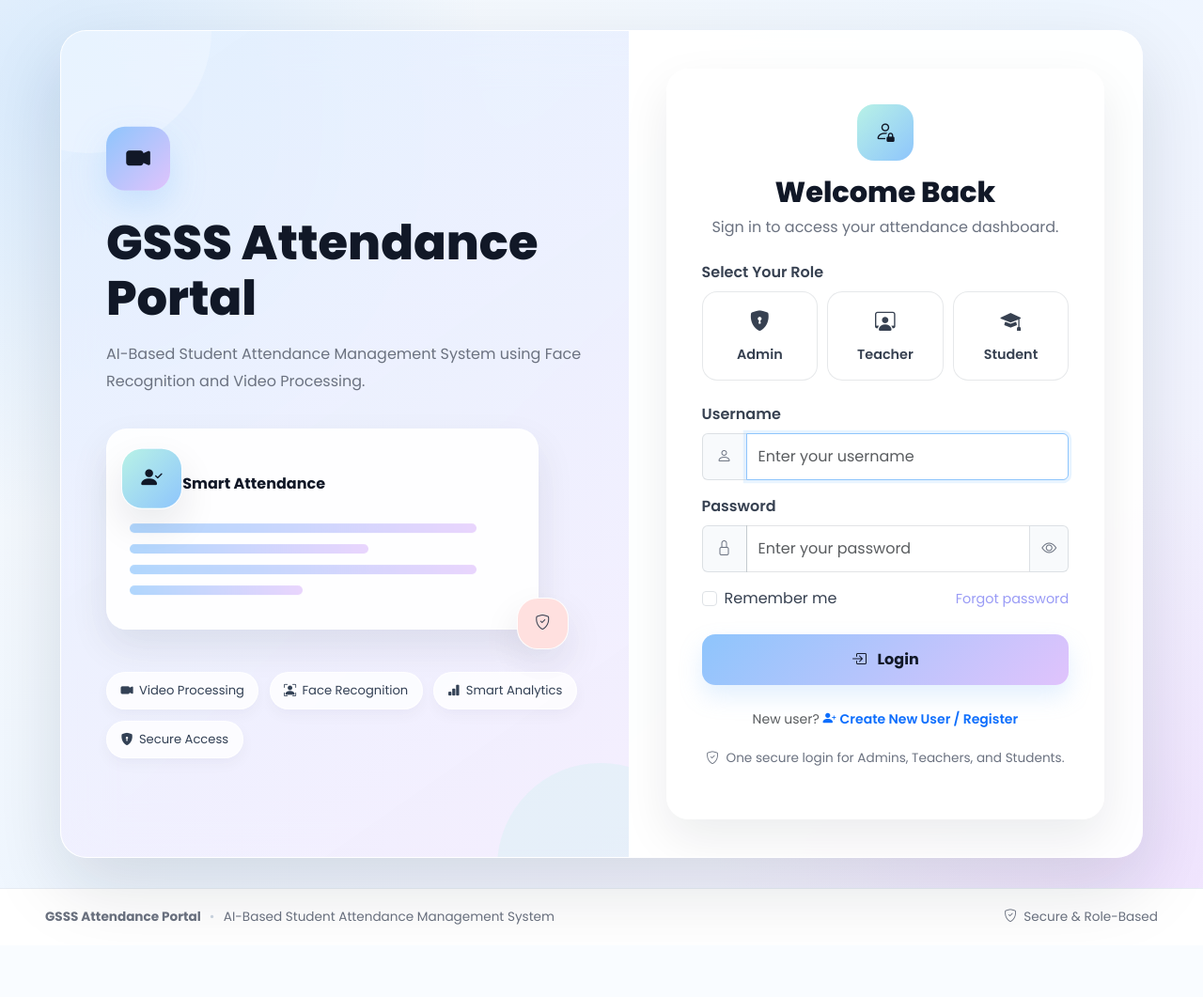
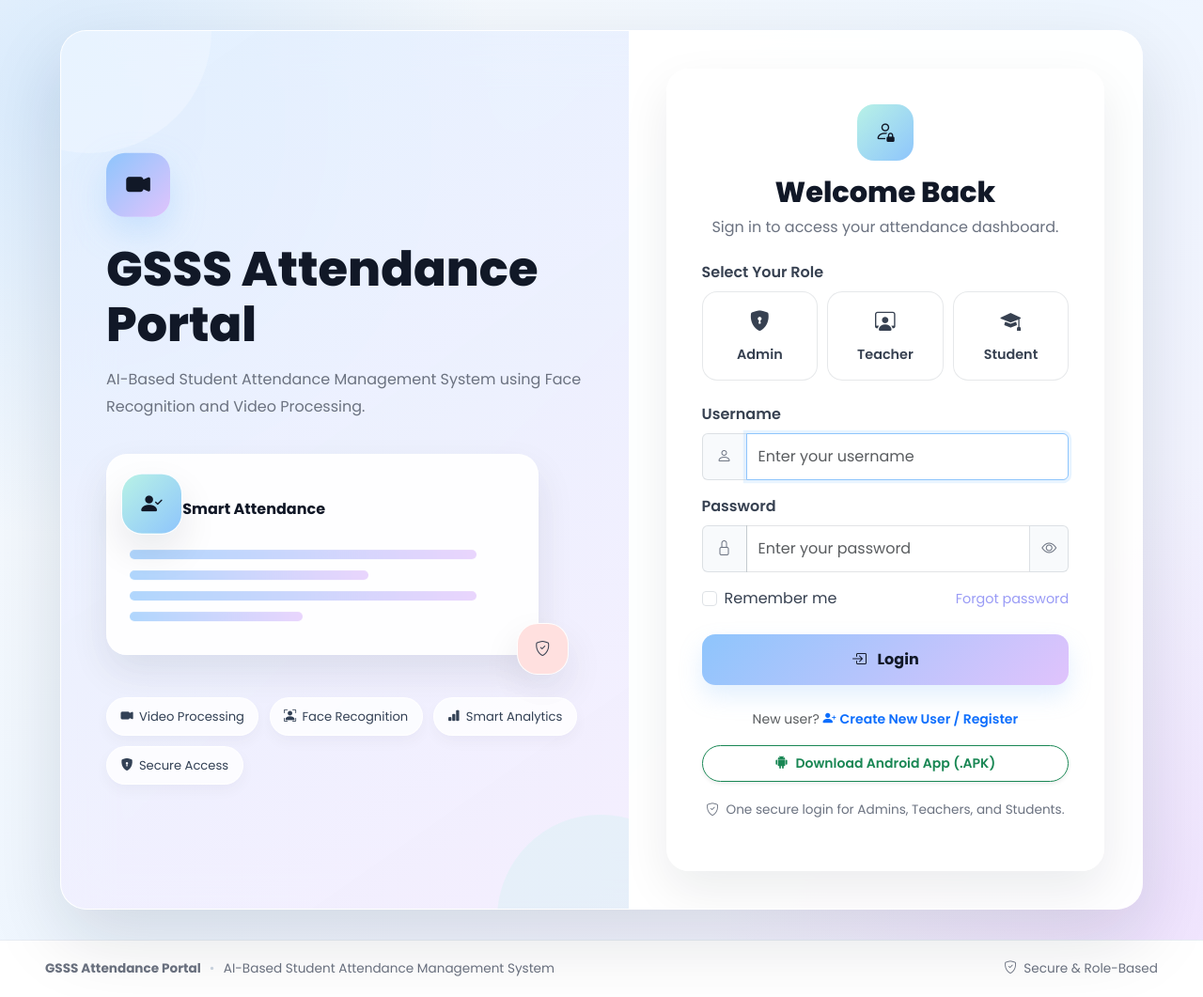
Before and after one commit to harshithar29/attendance-system, a Flask app: page /login in a window 1280 px wide. Shown: the whole page at 94% size. Before the commit the page ends 984 px from the top, so only its background shows below. Run offline with Flask 3, Linux system fonts and the light colour scheme.

Commit message:
feat: Add one-click APK download route and UI button

```diff
--- a/app.py
+++ b/app.py
@@ -61,6 +61,11 @@ def create_app():
     app.register_blueprint(teacher_bp)
     app.register_blueprint(student_bp)
 
+    @app.route("/download-apk")
+    def download_apk():
+        from flask import send_from_directory
+        return send_from_directory("static/apk", "GSSS_Attendance.apk", as_attachment=True)
+
     return app
 
 
--- a/templates/login.html
+++ b/templates/login.html
@@ -304,6 +304,12 @@
                     </a>
                 </div>
 
+                <div class="mt-3 text-center">
+                    <a href="/download-apk" class="btn btn-outline-success btn-sm w-100 rounded-pill py-2 shadow-sm fw-semibold">
+                        <i class="bi bi-android2 me-2"></i>Download Android App (.APK)
+                    </a>
+                </div>
+
                 <div class="auth-footer">
 
                     <p>
```
